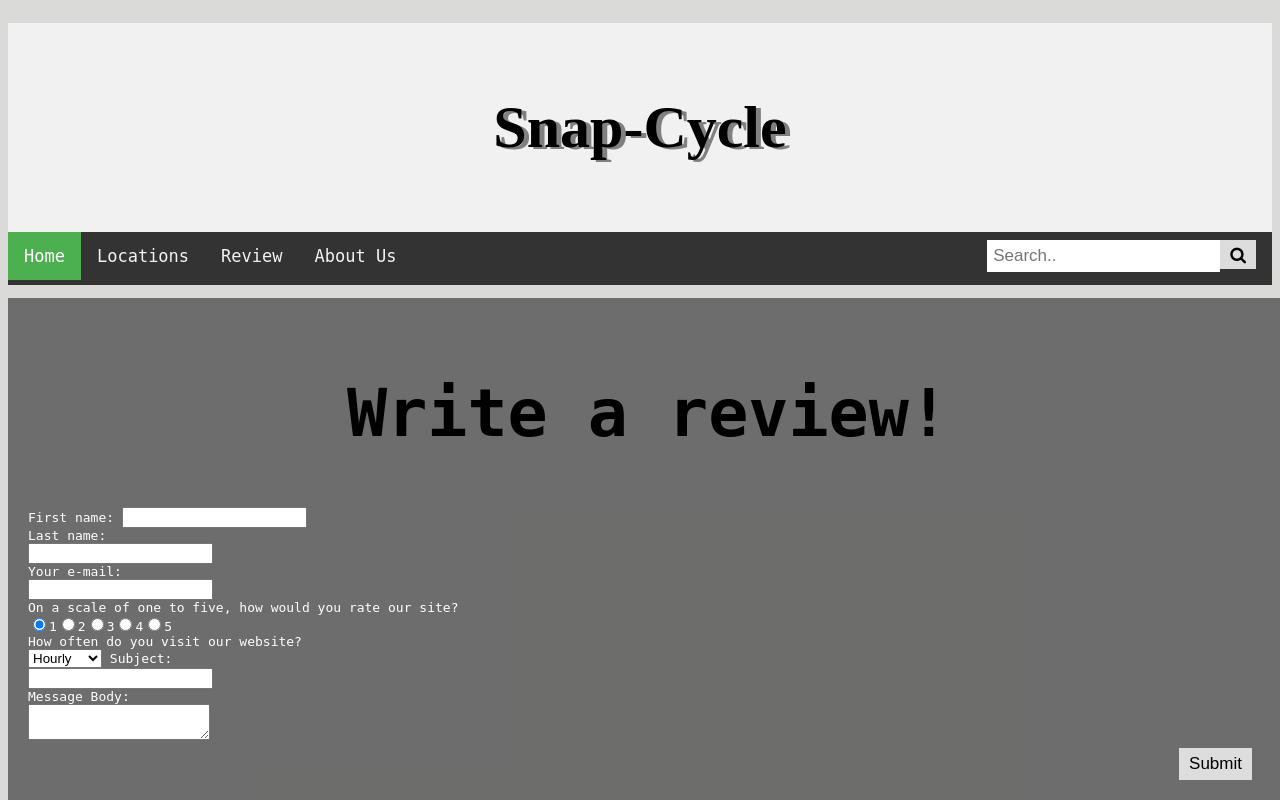
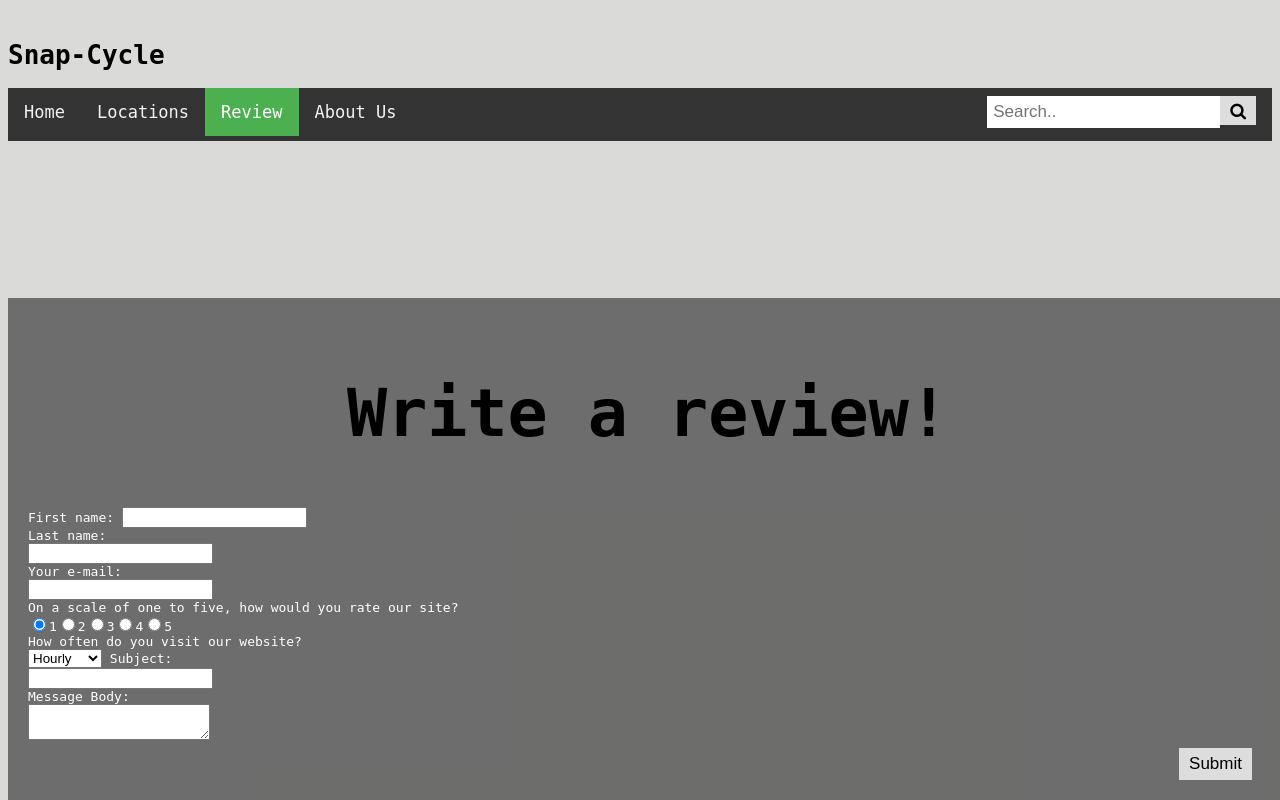
Before and after one commit to CarlosM10011/snap-cycle, a Python web app: template src/templates/reviews.html in a window 1280 px wide. Run offline with Jinja, Linux system fonts and the light colour scheme; the template is opened without the code that fills it, so the values that code supplies are empty.

Commit message:
Fix nav bar not changing colors

```diff
--- a/src/templates/aboutus.html
+++ b/src/templates/aboutus.html
@@ -1,5 +1,6 @@
 {% extends "templates/base.html" %}
 {% block title%}About Us{% endblock %}
+{% block classActiveAbout %}class="active"{% endblock %}
 {% block body %}
 <h2>Get to know us!</h2>
 <div>
--- a/src/templates/base.html
+++ b/src/templates/base.html
@@ -10,17 +10,16 @@
 </head>
 <body>
     <header>
-        <section class="header">
         <!-- <img src='/css/snapcycle.jpg'> -->
         <!-- <img id="logo" src="/css/snapcycle.jpg">  -->
         <h1>Snap-Cycle </h1>
         </section>
         <section class="topnav" id="navbar">
             <nav>
-                <a class="active" href="/" href="javascript:void(0)">Home</a>
-                <a href="/location" href="javascript:void(0)">Locations</a>
-                <a href="/reviews" href="javascript:void(0)">Review</a>
-                <a href="/aboutus" href="javascript:void(0)">About Us</a>
+                <a {% block classActiveHome %}{% endblock classActiveHome %} href="/" href="javascript:void(0)">Home</a>
+                <a {% block classActiveLocation %}{% endblock classActiveLocation %} href="/location" href="javascript:void(0)">Locations</a>
+                <a {% block classActiveReview %}{% endblock classActiveReview %} href="/reviews" href="javascript:void(0)">Review</a>
+                <a {% block classActiveAbout %}{% endblock classActiveAbout %} href="/aboutus" href="javascript:void(0)">About Us</a>
             </nav>
             <div class="search-container">
                 <form action="/action_page.php">
@@ -29,13 +28,6 @@
                 </form>
             </div>
         </section>
-    </header>
-
-
-
-
-
-
         <!-- style="background-image:url('https://www.psychologicalscience.org/redesign/wp-content/uploads/2016/08/PAFF_042417_motivatingecobehavior-609x419.jpg' -->
         <!-- https://thumbs.dreamstime.com/b/waste-recycling-symbol-garbage-stone-background-top-view-mockup-eco-disposal-table-89029669.jpg -->
         <!-- </ul> -->
--- a/src/templates/index.html
+++ b/src/templates/index.html
@@ -1,5 +1,6 @@
 {% extends "templates/base.html" %}
 {% block title%}Home{% endblock %}
+{% block classActiveHome %}class="active"{% endblock %}
 {% block body %}
 <div class="parallax"></div>
 
--- a/src/templates/location.html
+++ b/src/templates/location.html
@@ -1,5 +1,6 @@
 {% extends "templates/base.html" %}
 {% block title%}Location{% endblock %}
+{% block classActiveLocation %}class="active"{% endblock %}
 {% block body %}
 <div>
     <p class="zip"> Enter Zip Code: <input name="zip" /><br /></p>
--- a/src/templates/reviews.html
+++ b/src/templates/reviews.html
@@ -1,5 +1,6 @@
 {% extends "templates/base.html" %}
 {% block title%}Review{% endblock %}
+{% block classActiveReview %}class="active"{% endblock %}
 {% block body %}
 <h2>Write a review!</h2>
 <form method="post">
```
Lines whose indentation alone changed are shown as unchanged.
